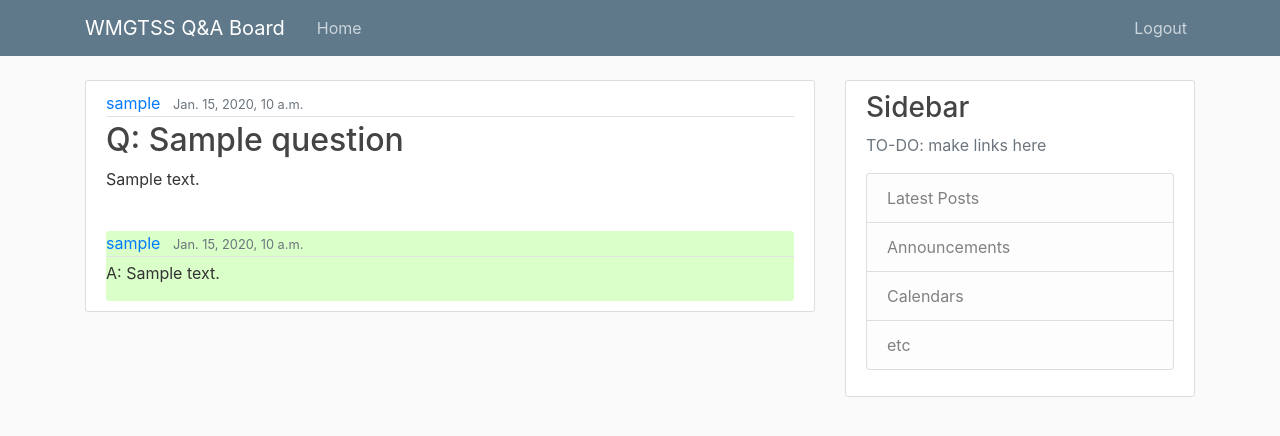
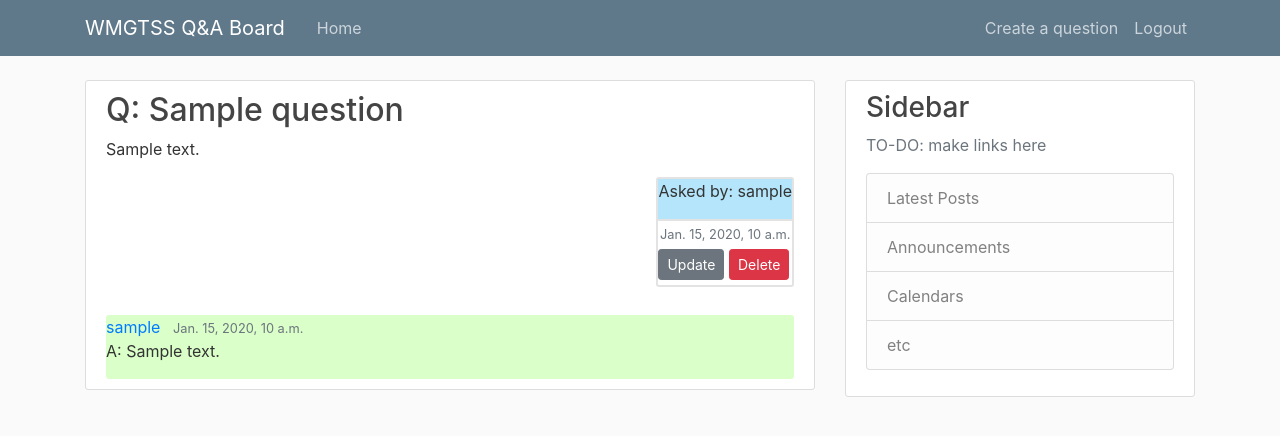
Before and after one commit to Jonnygibb/QnA-board-wmgtss, a Django app: a page that uses app/board/templates/users/base.html in a window 1280 px wide. Shown: the top 436 px of the page. Run offline with Django 4.2, Linux system fonts and the light colour scheme; a user stored in the database is signed in; tables that the repository leaves empty hold one stand-in row (values such as "Sample post"); some libraries are stand-ins or nearby versions.

Commit message:
Modified styling to correct the look of question metadata

```diff
--- a/app/board/static/board/board.css
+++ b/app/board/static/board/board.css
@@ -17,6 +17,26 @@ body {
     width: 100%;
     background-color: #DAFFC9;
     border-radius: 3px;
+  }
+
+  .question-metadata {
+    position: relative;
+    bottom: 0;
+    right: 0;
+    padding-bottom: 1px;
+    margin-bottom: 4px;
+    border: 2px solid #e3e3e3;
+    border-radius: 3px 3px;
+  }
+
+  .question-author {
+    background-color: #b4e5fa;
+    border-bottom: 2px solid #e3e3e3;
+    text-align: center;
+  }
+
+  .question-datetime {
+    text-align: center;
   }
 
   h1, h2, h3, h4, h5, h6 {
@@ -70,12 +90,6 @@ body {
     margin-right: 16px;
   }
 
-  .article-metadata {
-    padding-bottom: 1px;
-    margin-bottom: 4px;
-    border-bottom: 1px solid #e3e3e3
-  }
-
   .article-metadata a:hover {
     color: #333;
     text-decoration: none;
--- a/app/board/templates/users/base.html
+++ b/app/board/templates/users/base.html
@@ -33,6 +33,7 @@
               <!-- Navbar Right Side -->
               <div class="navbar-nav">
               {% if user.is_authenticated %}
+                <a class="nav-item nav-link" href="{% url 'question-create' %}">Create a question</a>
                 <a class="nav-item nav-link" href="{% url 'logout' %}">Logout</a>
               {% else %}
                 <a class="nav-item nav-link" href="{% url 'login' %}">Login</a>
--- a/app/board/templates/users/questions_detail.html
+++ b/app/board/templates/users/questions_detail.html
@@ -2,22 +2,35 @@
 {% block content %}
   <article class="qna-styling media content-section">
     <div class="question media-body">
-      <div class="article-metadata">
-        <a class="mr-2" href="#">{{ object.user }}</a>
-        <small class="text-muted">{{ object.created_at }}</small>
-      </div>
       <h2 class="article-title">Q: {{ object.title }}</h2>
       <p class="article-content">{{ object.description }}</p>
-      <p class="article-content">{{ object.answer.description }}</p>
+      <div class="float-right question-metadata">
+        <div class="question-author">
+          {% if object.user.is_superuser %}
+            <p>Asked by: {{ object.user }}</p>
+          {% else %}
+            <p>Asked by: {{ object.user.first_name }} {{ object.user.last_name }}</p>
+          {% endif %}
+        </div>
+        <div class="question-datetime">
+          <small class="question-datetime text-muted">{{ object.created_at }}</small>
+        </div>
+        {% if object.user == user %}
+          <div>
+            <a class="btn btn-secondary btn-sm mt-1 mb-1" href="{% url 'question-update' object.slug %}">Update</a>
+            <a class="btn btn-danger btn-sm mt-1 mb-1" href="{% url 'question-delete' object.slug %}">Delete</a>
+          </div>
+        {% endif %}
+      </div>
     </div>
     {% for answer in object.answer.all %}
         <br>
         <div class="answer media-body">
           <div class="article-metadata">
-            <a class="mr-2" href="#">{{ object.user }}</a>
-            <small class="text-muted">{{ object.created_at }}</small>
+            <a class="mr-2" href="#">{{ answer.user }}</a>
+            <small class="text-muted">{{ answer.created_at }}</small>
           </div>
-          <p class="article-content">A: {{ object.description }}</p>
+          <p class="article-content">A: {{ answer.description }}</p>
         </div>
       {% endfor %}
   </article>
```
Also changed, not shown: app/board/templates/users/home.html (+12 -4 lines).
